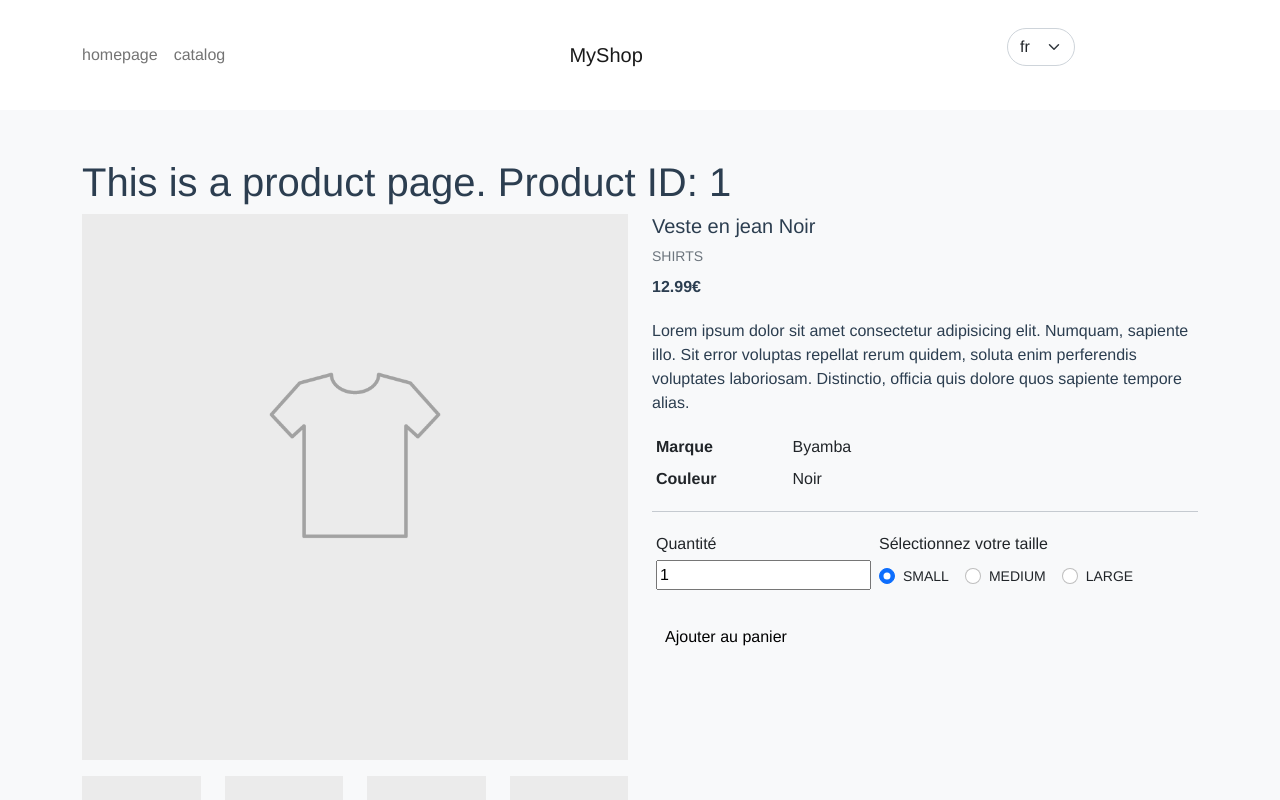
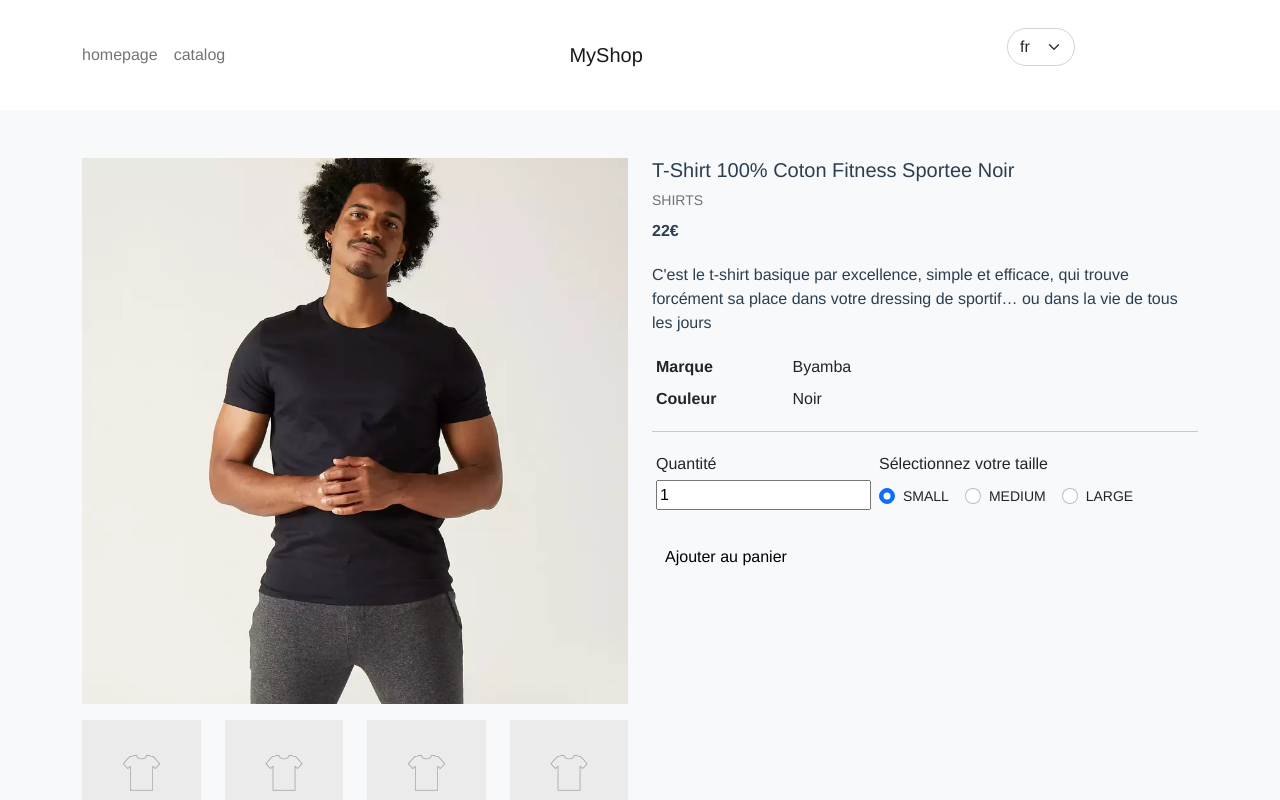
Before and after one commit to tyfannianathaniel/vuejs-eshop, a Vue app: page /products/1 in a window 1280 px wide. Shown: the top 800 px of the page. Built offline with nearby package versions, Linux system fonts and the light colour scheme.

Commit message:
Add product infos manually

```diff
--- a/src/views/Products.vue
+++ b/src/views/Products.vue
@@ -1,6 +1,5 @@
 <template>
   <section class="mb-5">
-    <h1>This is a product page. Product ID: {{$route.params.id}}</h1>
     <div class="row">
 
       <!-- Div photos -->
@@ -11,7 +10,7 @@
           <figure class="view main-img">
             <a href="#"
               data-size="710x823">
-              <img src="../../public/assets/images/placeholder.png"
+              <img src="../../public/assets/images/t-shirt-100-coton-fitness-sportee-noir.webp"
                 class="img-fluid ">
             </a>
           </figure>
@@ -55,12 +54,10 @@
       <!-- Div de présentation -->
       <div class="col-md-6">
 
-        <h5>Veste en jean Noir</h5>
+        <h5>T-Shirt 100% Coton Fitness Sportee Noir</h5>
         <p class="mb-2 text-muted text-uppercase small">Shirts</p>
-        <p><span class="mr-1"><strong>12.99€</strong></span></p>
-        <p class="pt-1">Lorem ipsum dolor sit amet consectetur adipisicing elit. Numquam, sapiente illo. Sit
-          error voluptas repellat rerum quidem, soluta enim perferendis voluptates laboriosam. Distinctio,
-          officia quis dolore quos sapiente tempore alias.</p>
+        <p><span class="mr-1"><strong>22€</strong></span></p>
+        <p class="pt-1">C'est le t-shirt basique par excellence, simple et efficace, qui trouve forcément sa place dans votre dressing de sportif… ou dans la vie de tous les jours</p>
         <div class="table-responsive">
           <table class="table table-sm table-borderless mb-0">
             <tbody>
@@ -92,18 +89,18 @@
                 <td>
                   <div class="mt-1">
                     <div class="form-check form-check-inline pl-0">
-                      <input type="radio" class="form-check-input" id="small" name=""
+                      <input type="radio" class="form-check-input" id="small" name="size"
                         checked>
                       <label class="form-check-label small text-uppercase card-link-secondary"
                         for="small">Small</label>
                     </div>
                     <div class="form-check form-check-inline pl-0">
-                      <input type="radio" class="form-check-input" id="medium" name="">
+                      <input type="radio" class="form-check-input" id="medium" name="size">
                       <label class="form-check-label small text-uppercase card-link-secondary"
                         for="medium">Medium</label>
                     </div>
                     <div class="form-check form-check-inline pl-0">
-                      <input type="radio" class="form-check-input" id="large" name="">
+                      <input type="radio" class="form-check-input" id="large" name="size">
                       <label class="form-check-label small text-uppercase card-link-secondary"
                         for="large">Large</label>
                     </div>
```
Also changed, not shown: src/assets/t-shirt-100-coton-fitness-sportee-noir.webp (added).
